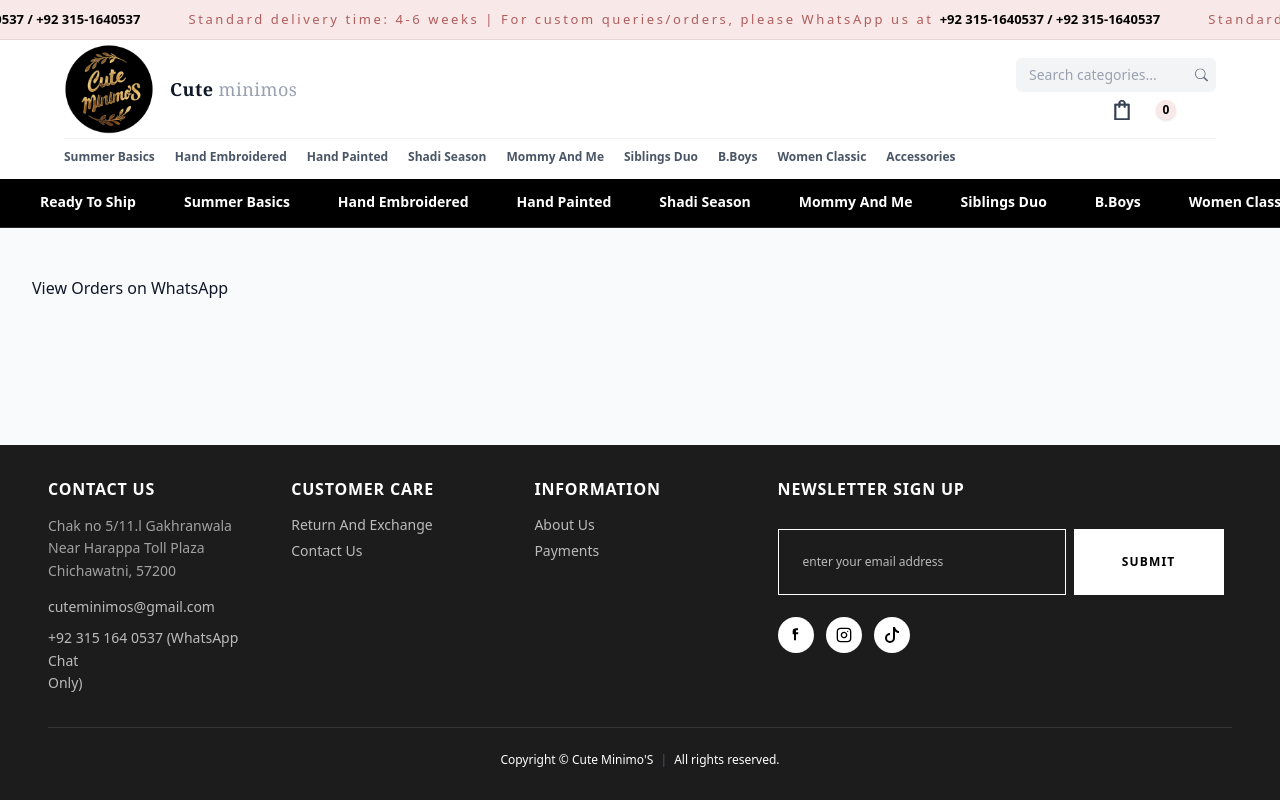
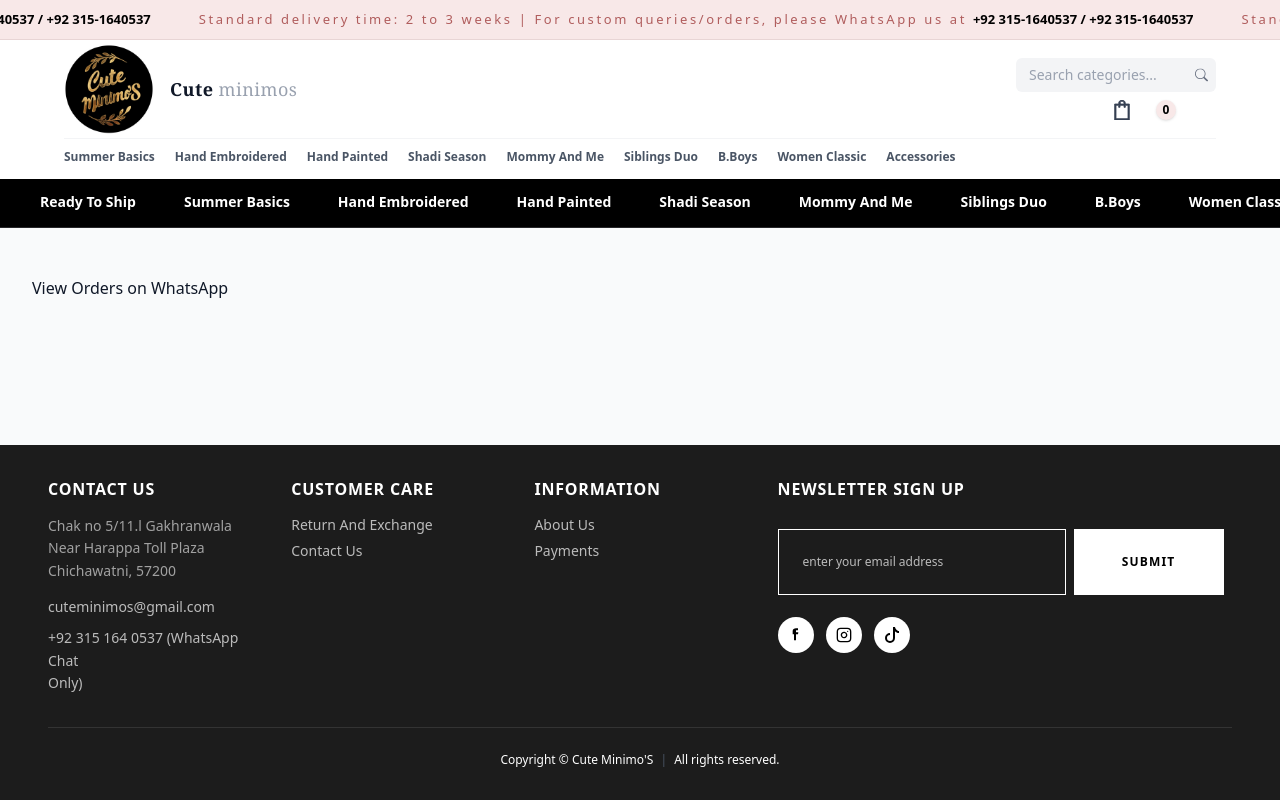
Before and after one commit to cuteminimos-byte/minimos-store-app, a Next.js app: page /admin/orders in a window 1280 px wide. Built offline with nearby package versions, Linux system fonts and the light colour scheme.

Commit message:
AnnouncementBar.tsx

```diff
--- a/src/components/AnnouncementBar.tsx
+++ b/src/components/AnnouncementBar.tsx
@@ -21,7 +21,7 @@ export default function AnnouncementBar() {
         >
           {/* Loop Item 1 */}
           <span className="shrink-0">
-            Standard delivery time: 4-6 weeks | For custom queries/orders, please WhatsApp us at{' '}
+            Standard delivery time: 2 to 3 weeks | For custom queries/orders, please WhatsApp us at{' '}
             <span className="font-bold text-black font-sans tracking-normal">
               +92 315-1640537 / +92 315-1640537
             </span>
@@ -29,7 +29,7 @@ export default function AnnouncementBar() {
 
           {/* Loop Item 2 */}
           <span className="shrink-0">
-            Standard delivery time: 4-6 weeks | For custom queries/orders, please WhatsApp us at{' '}
+            Standard delivery time: 2 to 3 weeks | For custom queries/orders, please WhatsApp us at{' '}
             <span className="font-bold text-black font-sans tracking-normal">
               +92 315-1640537 / +92 315-1640537
             </span>
```
